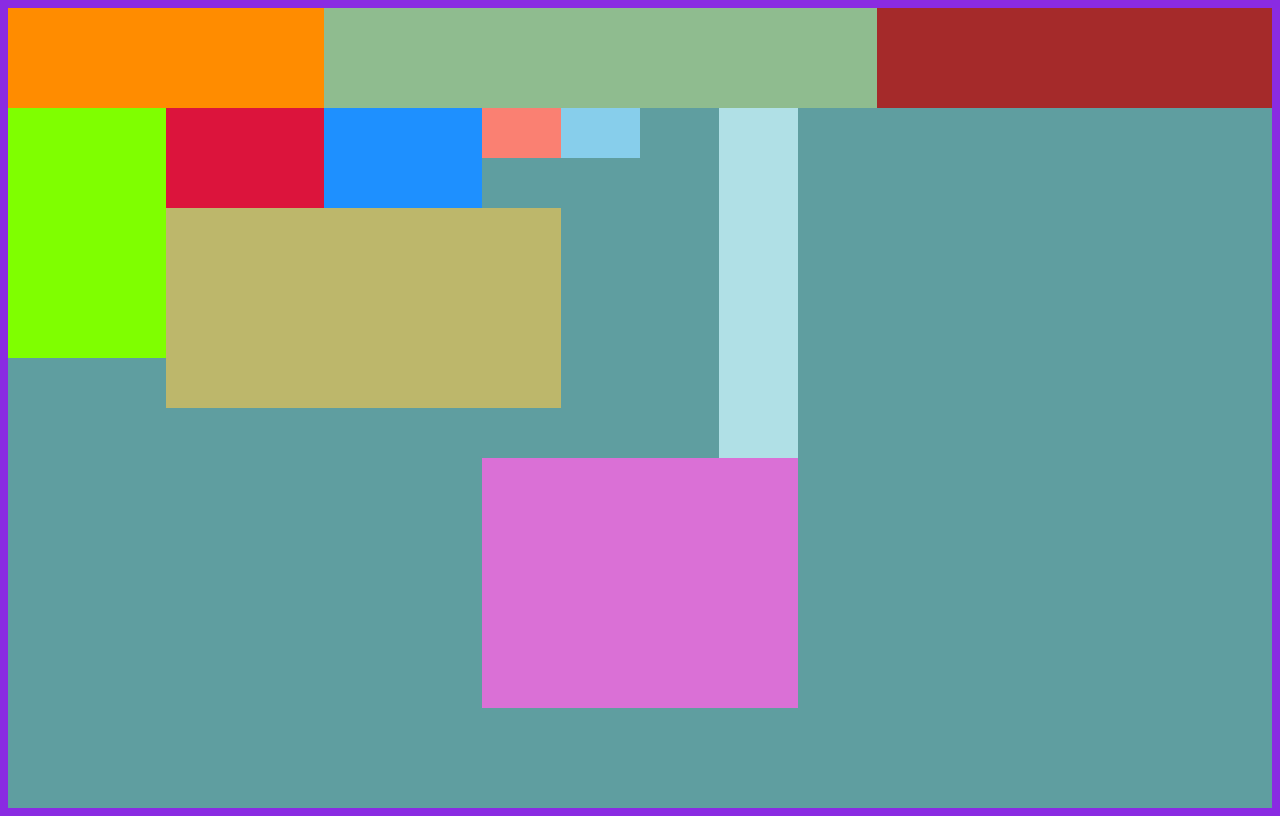
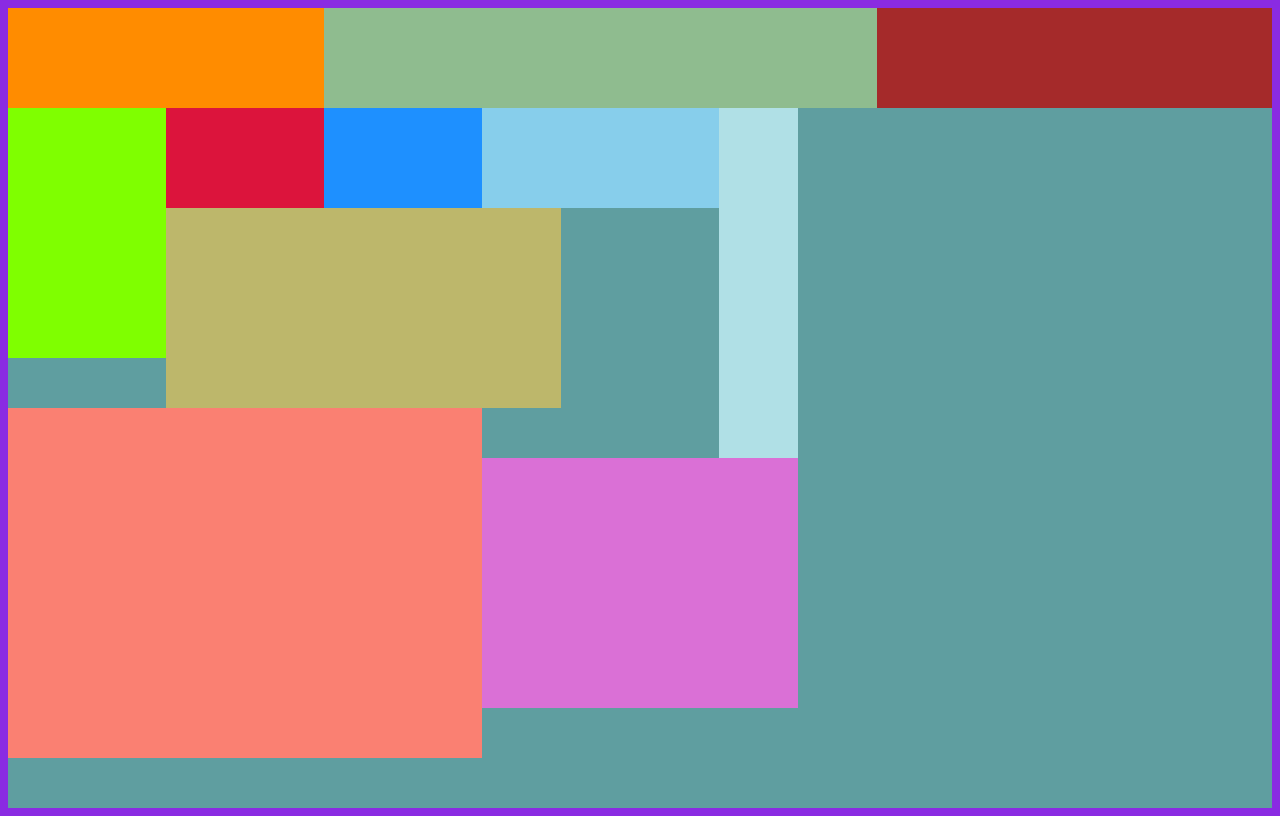
Before and after one commit to CarolRecursos/grid-1, a plain HTML site: page index.html in a window 1280 px wide. Drawn offline with Linux system fonts and the light colour scheme.

Commit message:
Update index.html

```diff
--- a/index.html
+++ b/index.html
@@ -80,18 +80,28 @@ background-color: darkorange;
             background-color: powderblue;
         }
         #m10{
-            grid-column-start: ;
-            grid-column-end: ;
-            grid-row-start: ;
-            grid-row-end: ;
+            grid-column-start: 1;
+            grid-column-end: 7;
+            grid-row-start: 9;
+            grid-row-end: 16;
             background-color: salmon;
         }
         #m11{
-            grid-column-start: ;
-            grid-column-end: ;
-            grid-row-start: ;
-            grid-row-end: ;
+            grid-column-start: 7;
+            grid-column-end: 10;
+            grid-row-start: 3;
+            grid-row-end: 5;
             background-color: skyblue;
+        }
+        @media (max-width: 1024px) {
+            body, #container {
+                background-color: chartreuse;
+            }
+        }
+        @media (max-width: 600px) {
+            body, #container {
+                background-color: rgba(255, 0, 221, 0.322);
+            }
         }
     </style>
 </head>
```
